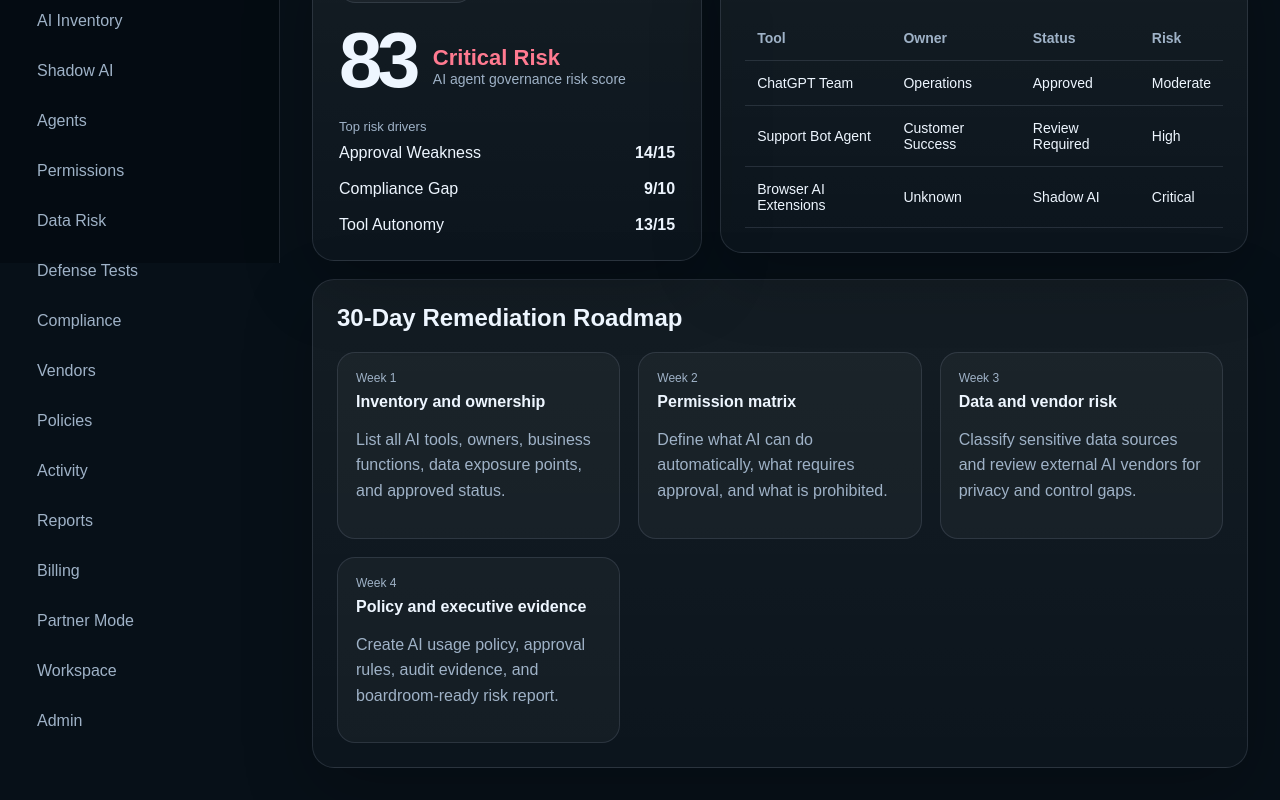
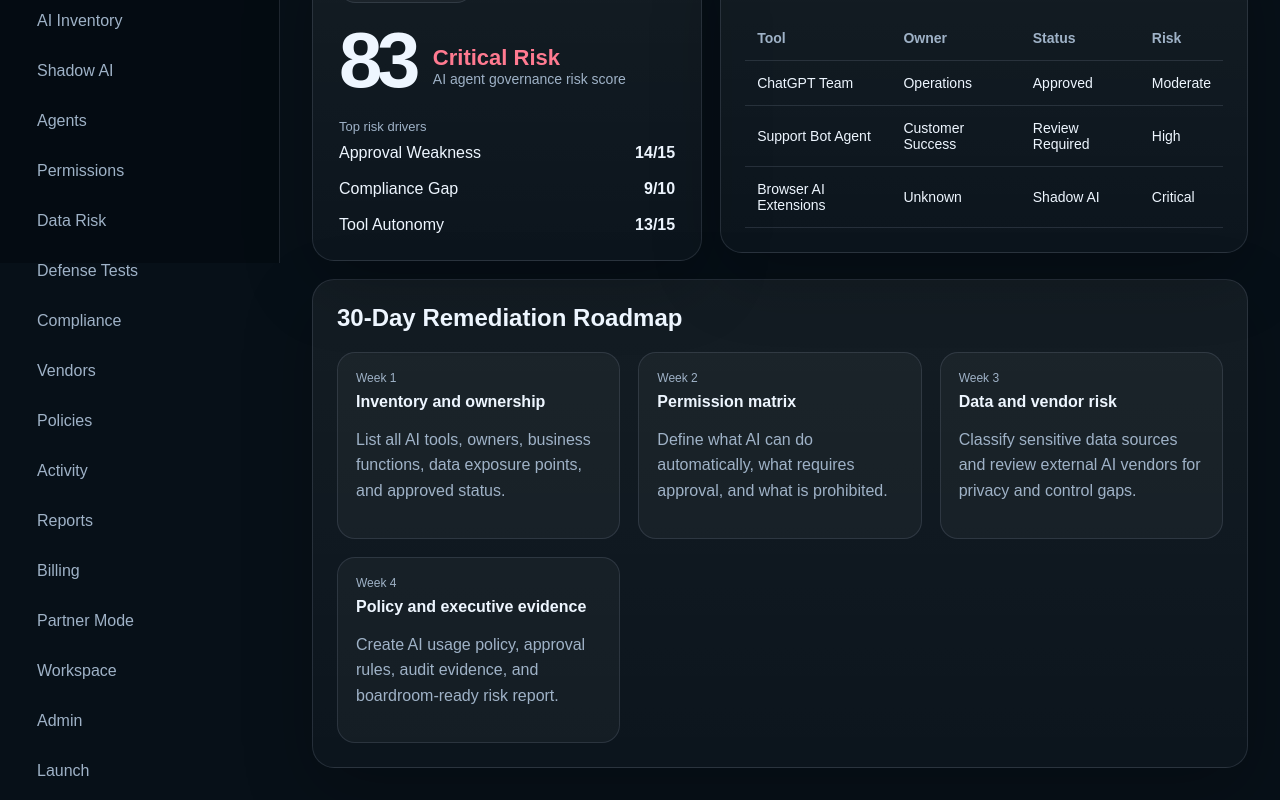
Before and after one commit to bisniskhusus019-hub/aura-guard-enterprise-os, a Next.js app: page /dashboard in a window 1280 px wide. Shown: the part 537-1337 px from the top of the page. Built offline with nearby package versions, Linux system fonts and the light colour scheme; no server answers.

Commit message:
Add launch readiness to dashboard sidebar

```diff
--- a/components/dashboard-shell.tsx
+++ b/components/dashboard-shell.tsx
@@ -26,6 +26,7 @@ const navItems = [
   { label: "Partner Mode", href: "/dashboard/white-label" },
   { label: "Workspace", href: "/dashboard/workspace" },
   { label: "Admin", href: "/dashboard/admin" },
+  { label: "Launch", href: "/dashboard/launch" },
 ];
 
 export function DashboardShell({ children, activeHref = "/dashboard" }: { children: ReactNode; activeHref?: string }) {
```
